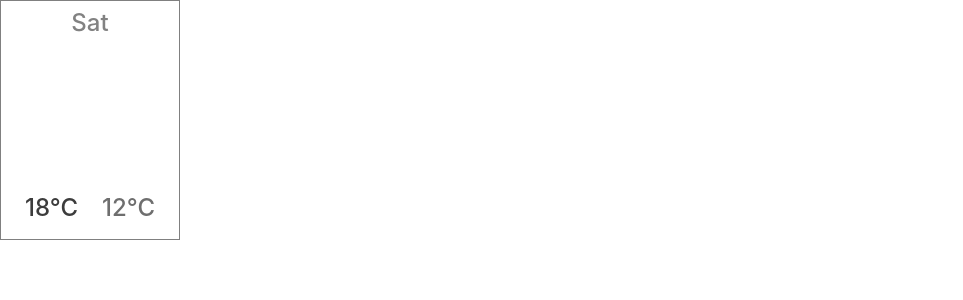
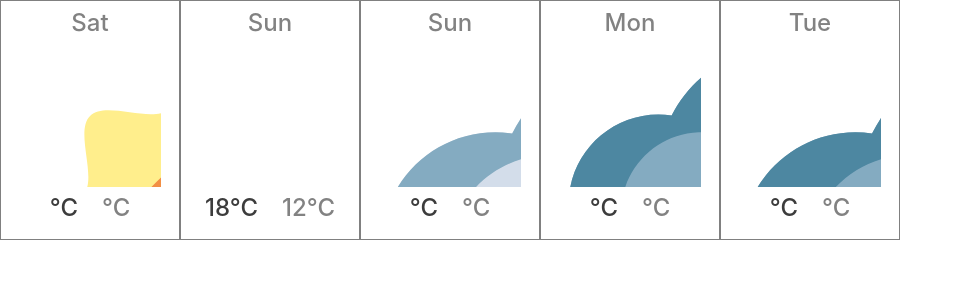
Before and after one commit to JeongHoon-Park/WeatherApp-React, a React (Create React App) app: page / in a window 1280 px wide. Shown: the top 300 px of the page, without its empty margins (0-963 px from the left). Built offline with nearby package versions, Linux system fonts and the light colour scheme.

Commit message:
Little touch to SVG but not completed

```diff
--- a/src/App.js
+++ b/src/App.js
@@ -11,8 +11,8 @@ class App extends React.Component {
   state = {
     lowTemp : 12,
     highTemp : 18,
-    date : todayDate,
-    weather : 1
+    day : todayDate.getDay(),
+    weather : 0
   }
 
   /*
@@ -23,8 +23,12 @@ class App extends React.Component {
 
   render() {
     return (
-      <div>
-        <DayWeather date={this.state.date} weather={this.state.weather} lowTemp={this.state.lowTemp} highTemp={this.state.highTemp}/>
+      <div className="d-flex flex-row">
+        <DayWeather date={this.state.day} weather={this.state.weather}/>
+        <DayWeather date={(this.state.day+1)%7} weather={this.state.weather+1} lowTemp={this.state.lowTemp} highTemp={this.state.highTemp}/>
+        <DayWeather date={(this.state.day+1)%7} weather={this.state.weather+2} />
+        <DayWeather date={(this.state.day+2)%7} weather={this.state.weather+3} />
+        <DayWeather date={(this.state.day+3)%7} weather={this.state.weather+4} />
       </div>
     );
   }
--- a/src/component/DayWeather.js
+++ b/src/component/DayWeather.js
@@ -8,7 +8,7 @@ const DayWeather = (props) => {
 //property로 부터 날짜 및 날씨 정보를 받음
     return(
         <div className = "Card">
-            <StringDay day={props.date.getDay()} />
+            <StringDay day={props.date}/>
             <WeatherImage weather={props.weather} />
             <Temperature lowTemp={props.lowTemp} highTemp={props.highTemp} />
         </div>
--- a/src/component/WeatherImage.js
+++ b/src/component/WeatherImage.js
@@ -7,6 +7,8 @@ import CloudSun from '../svg/CloudSun.js';
 import Storm from '../svg/Storm.js';
 import Rain from '../svg/Rain.js';
 
+import IconSun from '../svg/IconSun.js';
+
 const WeatherImage = (props) => {
 
     const weather = props.weather;
@@ -14,19 +16,19 @@ const WeatherImage = (props) => {
 
     switch(weather){
         case 0:
-            image = <Sun />
+            image = <IconSun width="140" height="140"/>
             break;
         case 1:
-            image = <CloudSun />
+            image = <CloudSun width="140" height="140"/>
             break;
         case 2:
-            image = <Cloud />
+            image = <Cloud width="140" height="140"/>
             break;
         case 3:
-            image = <Rain />
+            image = <Rain width="140" height="140"/>
             break;
         case 4:
-            image = <Storm />
+            image = <Storm width="140" height="140"/>
             break;
         default :
             image = 'Not registered';
--- a/src/css/DayWeather.css
+++ b/src/css/DayWeather.css
@@ -13,5 +13,5 @@
 }
 
 .LowTemp{
-  color : rgb(110, 110, 110);
+  color : rgb(130, 130, 130);
 }
--- a/src/svg/Cloud.js
+++ b/src/svg/Cloud.js
@@ -1,26 +1,17 @@
 import React from 'react';
 
-const SVG = ({
-    name = 'Cloud',
-    width = '100%',
-    height = '100%',
-    style = {},
-    //fill = '#000',
-    className = '',
-    viewBox = '0 0 32 32'
-
-}) =>
-<svg
-    name={name}
-    height={height}//"512pt"
-    viewBox={viewBox}//"0 -99 512 512"
-    width={width}//"512pt"
-    style={style}
-    className={className}
-    xmlns="http://www.w3.org/2000/svg">
-    <path d="m512 228.148438c0 47.527343-38.53125 86.058593-86.078125 86.058593h-311.476563c-63.199218 0-114.44140575-51.226562-114.44140575-114.445312 0-63.199219 51.24218775-114.445313 114.44140575-114.445313 5.671876 0 11.246094.4375 16.707032 1.226563 25.847656-51.324219 79-86.542969 140.40625-86.542969 74.296875 0 136.546875 51.585938 152.894531 120.890625 1.632813 6.914063 2.8125 14.007813 3.492187 21.230469v.015625c46.589844 1.066406 84.054688 39.160156 84.054688 86.011719zm0 0" fill="#d3ddea"/>
-    <path d="m326.164062 9.765625c-17.011718-6.316406-35.414062-9.7578125-54.605468-9.7578125-61.40625 0-114.542969 35.2187495-140.410156 86.5273435v.015625c-5.457032-.792969-11.03125-1.226562-16.703126-1.226562-63.214843 0-114.445312 51.246093-114.445312 114.445312 0 63.214844 51.230469 114.445313 114.445312 114.445313h55.316407c-56.964844 0-103.121094-46.171875-103.121094-103.121094 0-50.535156 36.351563-92.585938 84.347656-101.40625 4.75-.886719 9.613281-1.4375 14.570313-1.632812 1.390625-.046876 2.796875-.082032 4.203125-.082032 18.511719 0 35.894531 4.878906 50.90625 13.445313-2.085938-14.53125-17.105469-28.140625-39.25-39.105469 12.160156-41.125 53.542969-79.265625 144.746093-72.546875zm0 0" fill="#84abc1"/>
-</svg>
-
-
-export default SVG;
+export default class Cloud extends React.Component{
+    render(){
+        return(
+            <svg
+                name="Cloud"
+                height={this.props.height}//"512pt"
+                viewBox="0 0 140 140"//"0 -99 512 512"
+                width={this.props.width}//"512pt"
+                xmlns="http://www.w3.org/2000/svg">
+                <path d="m512 228.148438c0 47.527343-38.53125 86.058593-86.078125 86.058593h-311.476563c-63.199218 0-114.44140575-51.226562-114.44140575-114.445312 0-63.199219 51.24218775-114.445313 114.44140575-114.445313 5.671876 0 11.246094.4375 16.707032 1.226563 25.847656-51.324219 79-86.542969 140.40625-86.542969 74.296875 0 136.546875 51.585938 152.894531 120.890625 1.632813 6.914063 2.8125 14.007813 3.492187 21.230469v.015625c46.589844 1.066406 84.054688 39.160156 84.054688 86.011719zm0 0" fill="#d3ddea"/>
+                <path d="m326.164062 9.765625c-17.011718-6.316406-35.414062-9.7578125-54.605468-9.7578125-61.40625 0-114.542969 35.2187495-140.410156 86.5273435v.015625c-5.457032-.792969-11.03125-1.226562-16.703126-1.226562-63.214843 0-114.445312 51.246093-114.445312 114.445312 0 63.214844 51.230469 114.445313 114.445312 114.445313h55.316407c-56.964844 0-103.121094-46.171875-103.121094-103.121094 0-50.535156 36.351563-92.585938 84.347656-101.40625 4.75-.886719 9.613281-1.4375 14.570313-1.632812 1.390625-.046876 2.796875-.082032 4.203125-.082032 18.511719 0 35.894531 4.878906 50.90625 13.445313-2.085938-14.53125-17.105469-28.140625-39.25-39.105469 12.160156-41.125 53.542969-79.265625 144.746093-72.546875zm0 0" fill="#84abc1"/>
+            </svg>
+        )
+    }
+}
--- a/src/svg/CloudSun.js
+++ b/src/svg/CloudSun.js
@@ -1,21 +1,13 @@
 import React from 'react';
 
-const SVG = ({
-    name = 'CloudSun',
-    width = '100%',
-    height = '100%',
-    style = {},
-    className = '',
-    viewBox = '0 0 32 32'
-
-}) =>
+export default class CloudSun extends React.Component{
+    render(){
+        return(
             <svg
-    name = {name}
-    height={height}
-    viewBox={viewBox}//"0 -1 512 512"
-    width={width}
-    style={style}
-    className = {className}
+                name = "CloudSun"
+                height={this.props.height}
+                viewBox="0 0 140 140"//"0 -1 512 512"
+                width={this.props.width}
                 xmlns="http://www.w3.org/2000/svg">
                 <path d="m488.171875 166.226562c0-14.125 25.589844-31.417968 22.109375-44.445312-3.601562-13.476562-34.515625-15.648438-41.34375-27.449219-6.921875-11.972656 6.578125-39.808593-3.136719-49.523437-9.714843-9.71875-37.554687 3.785156-49.523437-3.140625-11.800782-6.828125-13.972656-37.742188-27.453125-41.34375-13.027344-3.480469-30.320313 22.109375-44.445313 22.109375s-31.417968-25.589844-44.445312-22.109375c-13.476563 3.601562-15.648438 34.515625-27.449219 41.34375-11.972656 6.925781-39.808594-6.574219-49.523437 3.140625-9.714844 9.714844 3.785156 37.550781-3.140626 49.523437-6.828124 11.800781-37.742187 13.972657-41.34375 27.449219-3.480468 13.027344 22.109376 30.320312 22.109376 44.445312s-25.589844 31.421876-22.109376 44.445313c3.601563 13.480469 34.515626 15.652344 41.34375 27.453125 6.925782 11.96875-6.574218 39.808594 3.140626 49.523438 9.714843 9.714843 37.550781-3.789063 49.523437 3.136718 11.800781 6.828125 13.96875 37.742188 27.449219 41.34375 13.027344 3.480469 30.320312-22.109375 44.445312-22.109375s31.417969 25.589844 44.445313 22.109375c13.480469-3.601562 15.648437-34.515625 27.453125-41.34375 11.96875-6.925781 39.808594 6.578125 49.523437-3.136718 9.714844-9.71875-3.789062-37.554688 3.136719-49.527344 6.828125-11.796875 37.742188-13.96875 41.34375-27.449219 3.484375-13.027344-22.109375-30.320313-22.109375-44.445313zm0 0" fill="#ffee8c"/>
                 <path d="m455.386719 166.226562c0 56.070313-41.570313 102.429688-95.574219 109.941407-5.042969.703125-10.191406 1.0625-15.429688 1.0625-61.308593 0-111.011718-49.699219-111.011718-111.003907 0-61.308593 49.703125-111.007812 111.011718-111.007812 5.238282 0 10.386719.359375 15.429688 1.066406 54.003906 7.511719 95.574219 53.871094 95.574219 109.941406zm0 0" fill="#f28f44"/>
@@ -29,5 +21,6 @@ const SVG = ({
                 <path d="m402.042969 150.019531c-3.160157 0-5.726563-2.5625-5.726563-5.726562v-6.875c0-3.164063 2.566406-5.726563 5.726563-5.726563 3.164062 0 5.730469 2.5625 5.730469 5.726563v6.875c0 3.164062-2.566407 5.726562-5.730469 5.726562zm0 0"/>
                 <path d="m379.332031 189.8125c-9.730469 0-18.875-3.789062-25.753906-10.667969-2.234375-2.238281-2.234375-5.863281.003906-8.101562 2.234375-2.238281 5.863281-2.234375 8.097657 0 4.714843 4.714843 10.984374 7.3125 17.648437 7.3125 6.667969 0 12.9375-2.597657 17.652344-7.3125 2.234375-2.234375 5.863281-2.234375 8.101562 0 2.234375 2.238281 2.234375 5.863281 0 8.101562-6.878906 6.878907-16.023437 10.667969-25.75 10.667969zm0 0"/></g>
             </svg>
-
-export default SVG;
+        )
+    }
+}
--- /dev/null
+++ b/src/svg/IconSun.js
@@ -0,0 +1,22 @@
+import React from 'react';
+
+export default class IconSun extends React.Component{
+
+    render(){
+        return(
+            <svg
+                name="Sun"
+                height={this.props.height}//"511.99986pt"
+                viewBox="0 0 140 140"//"0 0 511.99986 511.99986"
+                width={this.props.width}//"511.99986pt"
+                xmlns="http://www.w3.org/2000/svg">
+                <path d="m477.449219 256c0-21.75 39.410156-48.386719 34.050781-68.449219-5.550781-20.757812-53.15625-24.101562-63.671875-42.277343-10.667969-18.433594 10.125-61.304688-4.835937-76.265626-14.960938-14.960937-57.832032 5.828126-76.269532-4.835937-18.171875-10.515625-21.515625-58.121094-42.273437-63.671875-20.0625-5.359375-46.699219 34.050781-68.449219 34.050781s-48.386719-39.410156-68.449219-34.050781c-20.757812 5.550781-24.101562 53.15625-42.277343 63.671875-18.433594 10.667969-61.304688-10.125-76.265626 4.835937-14.960937 14.960938 5.828126 57.832032-4.835937 76.269532-10.515625 18.171875-58.121094 21.515625-63.671875 42.273437-5.359375 20.0625 34.050781 46.699219 34.050781 68.449219s-39.410156 48.386719-34.050781 68.449219c5.550781 20.757812 53.15625 24.101562 63.671875 42.277343 10.667969 18.433594-10.125 61.304688 4.835937 76.265626 14.960938 14.960937 57.832032-5.828126 76.269532 4.835937 18.171875 10.515625 21.515625 58.121094 42.273437 63.671875 20.0625 5.359375 46.699219-34.050781 68.449219-34.050781s48.386719 39.410156 68.449219 34.050781c20.757812-5.550781 24.101562-53.15625 42.277343-63.671875 18.433594-10.667969 61.304688 10.125 76.265626-4.835937 14.960937-14.960938-5.828126-57.832032 4.835937-76.269532 10.515625-18.171875 58.121094-21.515625 63.671875-42.273437 5.359375-20.0625-34.050781-46.699219-34.050781-68.449219zm0 0" fill="#ffee8c"/>
+                <path d="m426.957031 256c0 86.347656-64.019531 157.746094-147.191406 169.3125-7.765625 1.089844-15.695313 1.640625-23.761719 1.640625-94.417968 0-170.96875-76.539063-170.96875-170.953125 0-94.417969 76.550782-170.957031 170.96875-170.957031 8.066406 0 15.996094.554687 23.761719 1.640625 83.171875 11.566406 147.191406 82.964844 147.191406 169.316406zm0 0" fill="#f28f44"/>
+                <path d="m426.957031 256c0 86.347656-64.019531 157.746094-147.191406 169.3125-83.175781-11.566406-147.195313-82.964844-147.195313-169.3125 0-86.351562 64.019532-157.75 147.195313-169.316406 83.171875 11.566406 147.191406 82.964844 147.191406 169.316406zm0 0" fill="#ffd073"/><g fill="#cc9236">
+                <path d="m155.875 229.488281c-2.003906 0-4.011719-.765625-5.539062-2.296875-3.0625-3.0625-3.0625-8.023437 0-11.082031 17.53125-17.53125 46.054687-17.53125 63.582031 0 3.0625 3.058594 3.0625 8.019531 0 11.082031-3.058594 3.058594-8.019531 3.058594-11.082031 0-11.417969-11.421875-29.996094-11.421875-41.417969 0-1.53125 1.53125-3.535157 2.296875-5.542969 2.296875zm0 0"/>
+                <path d="m356.125 229.488281c-2.007812 0-4.011719-.765625-5.542969-2.296875-11.417969-11.421875-30-11.417968-41.417969 0-3.0625 3.058594-8.023437 3.058594-11.082031 0-3.0625-3.0625-3.0625-8.023437 0-11.082031 17.527344-17.53125 46.054688-17.53125 63.585938 0 3.058593 3.058594 3.058593 8.023437 0 11.082031-1.53125 1.53125-3.539063 2.296875-5.542969 2.296875zm0 0"/>
+                <path d="m256 310.582031c-17.015625 0-33.015625-6.628906-45.046875-18.660156-3.058594-3.0625-3.058594-8.023437 0-11.082031 3.0625-3.0625 8.023437-3.0625 11.082031 0 9.074219 9.070312 21.132813 14.066406 33.964844 14.066406s24.890625-4.996094 33.964844-14.066406c3.058594-3.0625 8.023437-3.0625 11.082031 0 3.058594 3.058594 3.058594 8.019531 0 11.082031-12.03125 12.03125-28.03125 18.660156-45.046875 18.660156zm0 0"/></g>
+            </svg>
+        )
+    }
+}
--- a/src/svg/Rain.js
+++ b/src/svg/Rain.js
@@ -1,22 +1,13 @@
 import React from 'react';
 
-const SVG = ({
-    name = 'Rain',
-    width = '100%',
-    height = '100%',
-    style = {},
-    //fill = '#000',
-    className = '',
-    viewBox = '0 0 32 32'
-
-}) =>
+export default class Rain extends React.Component{
+    render(){
+        return(
             <svg
-    name={name}
-    height={height}//"511pt"
-    viewBox={viewBox}//"0 0 511.99979 511"
-    width={width}//"511pt"
-    style={style}
-    className={className}
+                name="Rain"
+                height={this.props.height}//"511pt"
+                viewBox="0 0 140 140"//"0 0 511.99979 511"
+                width={this.props.width}//"511pt"
                 xmlns="http://www.w3.org/2000/svg">
                 <path d="m409.640625 179.636719c0 37.320312-30.253906 67.574219-67.585937 67.574219h-244.566407c-49.621093 0-89.859375-40.226563-89.859375-89.863282 0-49.621094 40.238282-89.859375 89.859375-89.859375 4.453125 0 8.828125.34375 13.117188.964844 20.296875-40.300781 62.027343-67.953125 110.246093-67.953125 58.335938 0 107.210938 40.503906 120.046876 94.921875 1.28125 5.429687 2.207031 10.996094 2.742187 16.667969v.011718c36.582031.839844 66 30.75 66 67.535157zm0 0" fill="#84abc1"/>
                 <path d="m263.722656 8.167969c-13.355468-4.960938-27.804687-7.664063-42.875-7.664063-48.214844 0-89.933594 27.65625-110.242187 67.941406v.011719c-4.289063-.621093-8.664063-.964843-13.117188-.964843-49.636719 0-89.859375 40.238281-89.859375 89.859374 0 49.636719 40.222656 89.863282 89.859375 89.863282h43.433594c-44.726563 0-80.96875-36.253906-80.96875-80.96875 0-39.679688 28.542969-72.699219 66.226563-79.625 3.730468-.695313 7.550781-1.125 11.445312-1.28125 1.089844-.035156 2.191406-.0625 3.296875-.0625 14.535156 0 28.1875 3.832031 39.96875 10.554687-1.636719-11.40625-13.429687-22.09375-30.816406-30.703125 9.546875-32.292968 42.039062-62.238281 113.648437-56.960937zm0 0" fill="#4d87a1"/>
@@ -30,5 +21,6 @@ const SVG = ({
                 <path d="m7.691406 472.5c-1.839844 0-3.683594-.65625-5.15625-1.988281-3.152344-2.851563-3.398437-7.714844-.546875-10.867188l159.75-176.679687c2.847657-3.152344 7.714844-3.398438 10.867188-.546875 3.152343 2.851562 3.394531 7.71875.546875 10.867187l-159.75 176.679688c-1.519532 1.679687-3.613282 2.535156-5.710938 2.535156zm0 0"/>
                 <path d="m7.691406 393.074219c-1.839844 0-3.683594-.65625-5.15625-1.988281-3.152344-2.847657-3.398437-7.714844-.546875-10.867188l101.734375-112.515625c2.851563-3.152344 7.714844-3.398437 10.867188-.546875 3.152344 2.847656 3.398437 7.714844.546875 10.867188l-101.734375 112.515624c-1.519532 1.683594-3.613282 2.535157-5.710938 2.535157zm0 0"/></g>
             </svg>
-
-export default SVG;
+        )
+    }
+}
--- a/src/svg/Storm.js
+++ b/src/svg/Storm.js
@@ -1,26 +1,18 @@
 import React from 'react';
 
-const SVG = ({
-    name = 'Storm',
-    width = '100%',
-    height = '100%',
-    style = {},
-    //fill = '#000',
-    className = '',
-    viewBox = '0 0 32 32'
-
-}) =>
+export default class Storm extends React.Component{
+    render(){
+        return(
             <svg
-    name={name}
-    height={height}//"512pt"
-    viewBox={viewBox}//"0 0 512 512"
-    width={width}//"512pt"
-    style={style}
-    className={className}
+                name="Storm"
+                height={this.props.height}//"512pt"
+                viewBox="0 0 140 140"//"0 0 512 512"
+                width={this.props.width}//"512pt"
                 xmlns="http://www.w3.org/2000/svg">
                 <path d="m511.433594 227.894531c0 47.476563-38.488282 85.964844-85.980469 85.964844h-311.132813c-63.128906 0-114.320312-51.171875-114.320312-114.316406 0-63.132813 51.191406-114.320313 114.320312-114.320313 5.664063 0 11.230469.433594 16.6875 1.226563 25.820313-51.269531 78.910157-86.449219 140.25-86.449219 74.21875 0 136.398438 51.527344 152.726563 120.757812 1.632813 6.90625 2.808594 13.992188 3.488281 21.207032v.015625c46.539063 1.0625 83.960938 39.117187 83.960938 85.914062zm0 0" fill="#84abc1"/>
                 <path d="m325.800781 9.753906c-16.992187-6.3125-35.371093-9.74999975-54.542969-9.74999975-61.339843 0-114.414062 35.18359375-140.253906 86.43359375v.015625c-5.453125-.789063-11.019531-1.226563-16.683594-1.226563-63.148437 0-114.320312 51.191407-114.320312 114.320313 0 63.148437 51.171875 114.320313 114.320312 114.320313h55.253907c-56.902344 0-103.007813-46.121094-103.007813-103.007813 0-50.476563 36.3125-92.484375 84.253906-101.292969 4.746094-.886718 9.601563-1.4375 14.558594-1.632812 1.386719-.046875 2.789063-.078125 4.195313-.078125 18.492187 0 35.855469 4.871093 50.851562 13.425781-2.085937-14.511719-17.085937-28.105469-39.207031-39.0625 12.144531-41.078125 53.484375-79.175781 144.582031-72.464844zm0 0" fill="#4d87a1"/>
                 <path d="m357.722656 139.523438-194.324218 174.421874h48.257812l-70.503906 81.363282h50.609375l-80.035157 116.691406 191.855469-133.492188h-52.96875l84.746094-95.222656h-52.964844z" fill="#ffee8c"/>
             </svg>
-
-export default SVG;
+        )
+    }
+}
--- a/src/svg/Sun.js
+++ b/src/svg/Sun.js
@@ -2,8 +2,8 @@ import React from 'react';
 
 const SVG = ({
     name = 'sun',
-    width = '100%',
-    height = '100%',
+    width = "140px",//'100%',
+    height = "140px",//'100%',
     style = {},
     //fill = '#000',
     className = '',
```
Lines whose indentation alone changed are shown as unchanged.
